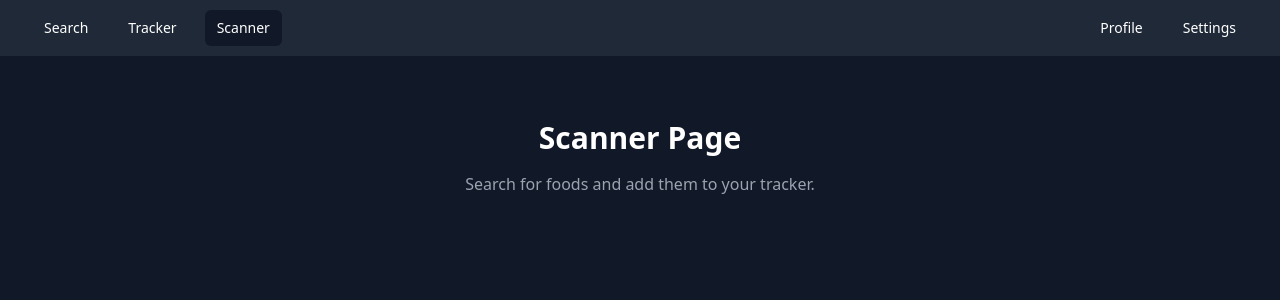
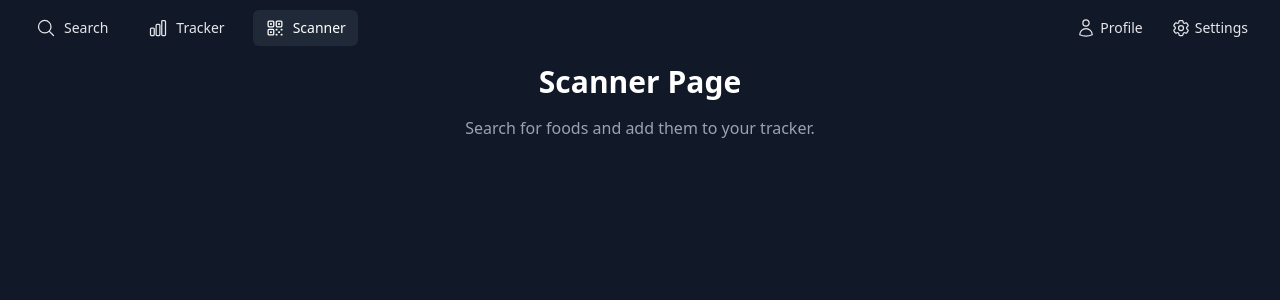
Before and after one commit to Brainterminator/FoodTracker, a Vue app: page /scanner in a window 1280 px wide. Shown: the top 300 px of the page. Built offline with nearby package versions, Linux system fonts and the light colour scheme.

Commit message:
- changes to improve pwa usage on iOS

```diff
--- a/index.html
+++ b/index.html
@@ -1,9 +1,13 @@
 <!doctype html>
 <html lang="en">
 <head>
-    <meta charset="UTF-8" />
-    <link rel="icon" type="image/svg+xml" href="/vite.svg" />
-    <meta name="viewport" content="width=device-width, initial-scale=1.0" />
+    <meta charset="UTF-8"/>
+    <link rel="icon" type="image/svg+xml" href="/vite.svg"/>
+    <meta name="viewport" content="width=device-width, initial-scale=1.0"/>
+    <meta name="apple-mobile-web-app-capable" content="yes"/>
+    <meta name="apple-mobile-web-app-status-bar-style" content="black-translucent"/>
+    <meta name="apple-mobile-web-app-title" content="Food Tracker"/>
+
     <title>FoodTracker</title>
 </head>
 <body>
--- a/src/components/NavBar.vue
+++ b/src/components/NavBar.vue
@@ -1,39 +1,68 @@
 <template>
-  <nav class="bg-gray-800 h-14 flex items-center justify-between px-4 sm:px-8">
-    <!-- Left nav -->
-    <div class="flex gap-4">
-      <RouterLink v-for="item in leftNav" :key="item.name" :to="item.to"
-                  class="px-3 py-2 rounded-md text-sm font-medium hover:bg-gray-700"
-                  :class="{ 'bg-gray-900': isActive(item.to) }">
-        {{ item.name }}
-      </RouterLink>
-    </div>
+  <nav class="bg-gray-900 text-gray-200 w-full overflow-x-hidden fixed top-0 left-0 z-50">
+    <div class="flex justify-between items-center h-14 px-3 sm:px-6">
+      <!-- Left nav -->
+      <div class="flex gap-3 sm:gap-4">
+        <RouterLink
+            v-for="item in leftNav"
+            :key="item.name"
+            :to="item.to"
+            class="flex items-center px-2 py-1 sm:px-3 sm:py-2 rounded-md text-sm font-medium hover:bg-gray-700 whitespace-nowrap"
+            :class="{ 'bg-gray-800 text-white': isActive(item.to) }"
+        >
+          <component :is="item.icon" class="w-5 h-5 mr-1 sm:mr-2" />
+          <span class="hidden sm:inline">{{ item.name }}</span>
+        </RouterLink>
+      </div>
 
-    <!-- Right nav -->
-    <div class="flex gap-4">
-      <RouterLink v-for="item in rightNav" :key="item.name" :to="item.to"
-                  class="px-3 py-2 rounded-md text-sm font-medium hover:bg-gray-700"
-                  :class="{ 'bg-gray-900': isActive(item.to) }">
-        {{ item.name }}
-      </RouterLink>
+      <!-- Right nav -->
+      <div class="flex gap-2 sm:gap-3">
+        <RouterLink
+            v-for="item in rightNav"
+            :key="item.name"
+            :to="item.to"
+            class="flex items-center justify-center px-2 py-1 rounded-md text-sm hover:bg-gray-700"
+            :class="{ 'bg-gray-800 text-white': isActive(item.to) }"
+        >
+          <!-- icon always visible -->
+          <component :is="item.icon" class="w-5 h-5" />
+          <!-- label only on larger screens -->
+          <span class="hidden sm:inline ml-1">{{ item.name }}</span>
+        </RouterLink>
+      </div>
     </div>
   </nav>
 </template>
 
 <script setup lang="ts">
 import { RouterLink, useRoute } from "vue-router";
+import {
+  UserIcon,
+  Cog6ToothIcon,
+  MagnifyingGlassIcon,
+  ChartBarIcon,
+  QrCodeIcon
+} from "@heroicons/vue/24/outline";
+
 const route = useRoute();
 
 const leftNav = [
-  { name: "Search", to: "/search" },
-  { name: "Tracker", to: "/tracker" },
-  { name: "Scanner", to: "/scanner" }, // optional
+  { name: "Search", to: "/search", icon: MagnifyingGlassIcon },
+  { name: "Tracker", to: "/tracker", icon: ChartBarIcon },
+  { name: "Scanner", to: "/scanner", icon: QrCodeIcon },
 ];
 
 const rightNav = [
-  { name: "Profile", to: "/profile" },
-  { name: "Settings", to: "/settings" },
+  { name: "Profile", to: "/profile", icon: UserIcon },
+  { name: "Settings", to: "/settings", icon: Cog6ToothIcon },
 ];
 
 const isActive = (path: string) => route.path === path;
 </script>
+
+<style scoped>
+nav {
+  backdrop-filter: blur(6px);
+  -webkit-backdrop-filter: blur(6px);
+}
+</style>
--- a/src/router/index.ts
+++ b/src/router/index.ts
@@ -15,6 +15,6 @@ const routes = [
 ];
 
 export default createRouter({
-    history: createWebHistory(),
+    history: createWebHistory(import.meta.env.BASE_URL),
     routes,
 });
```
Lines whose indentation alone changed are shown as unchanged.
